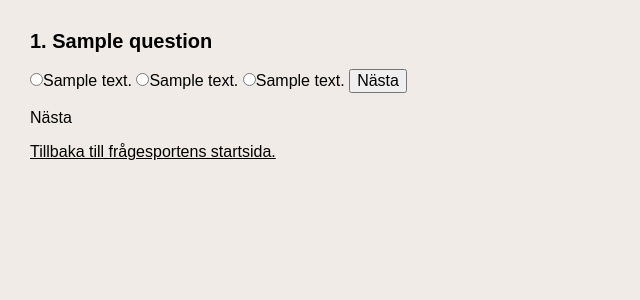
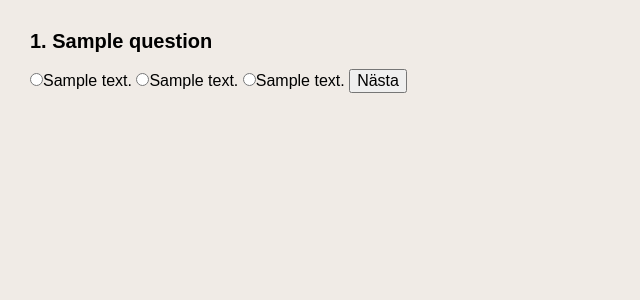
Before and after one commit to viktoria-a/quizsite, a Django app: a page that uses quiz/templates/quiz/question.html in a window 1280 px wide. Shown: the top 300 px of the page, without its empty margins (0-640 px from the left). Run offline with Django 3.2, Linux system fonts and the light colour scheme; tables that the repository leaves empty hold one stand-in row (values such as "Sample post").

Commit message:
gå vidare

```diff
--- a/quiz/templates/quiz/question.html
+++ b/quiz/templates/quiz/question.html
@@ -24,10 +24,7 @@
 </p>
 </form>
 
-<p<{% url "question_page" quiz.slug question_number|add:1 %}>Nästa</a></p>
+<!-- <p<{% url "question_page" quiz.slug question_number|add:1 %}>Nästa</a></p> -->
 
-
-
-<p><a href="index.html">Tillbaka till frågesportens startsida. </a></p>
 </body>
 </html>
```
